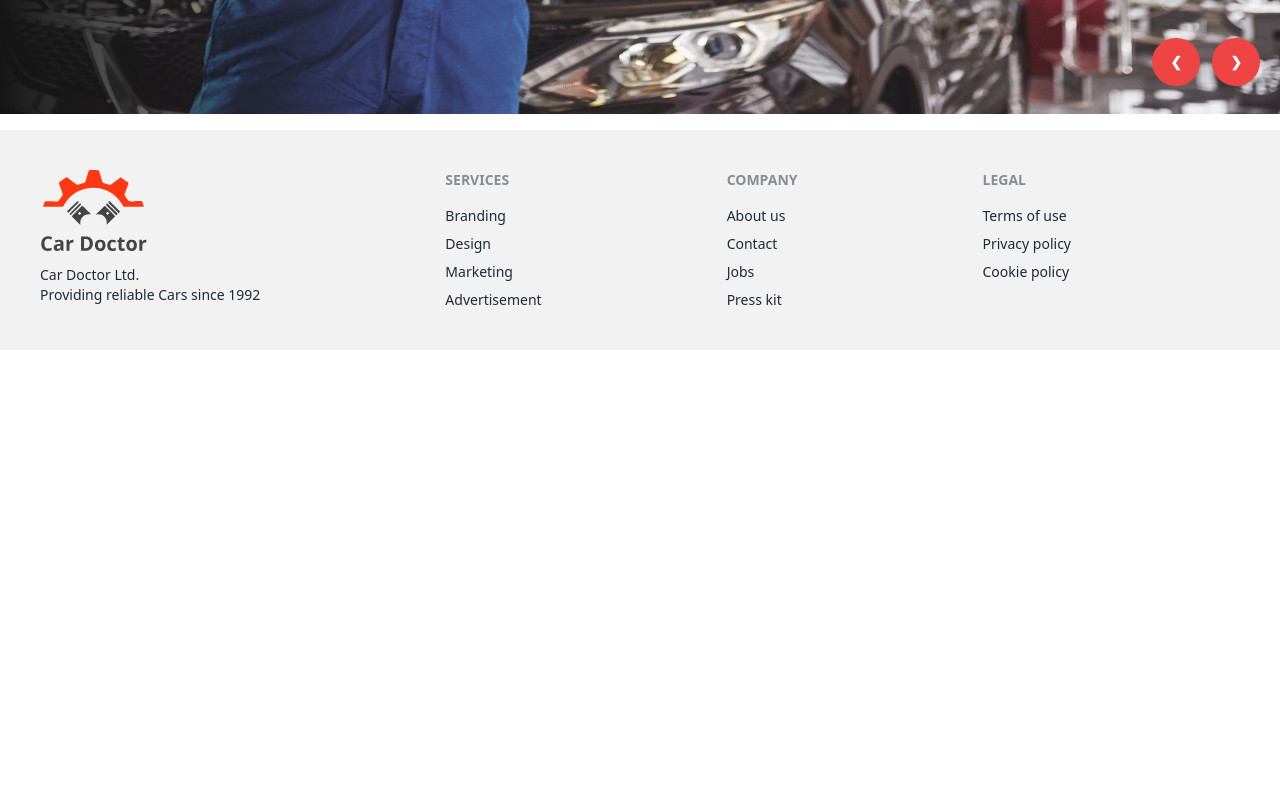
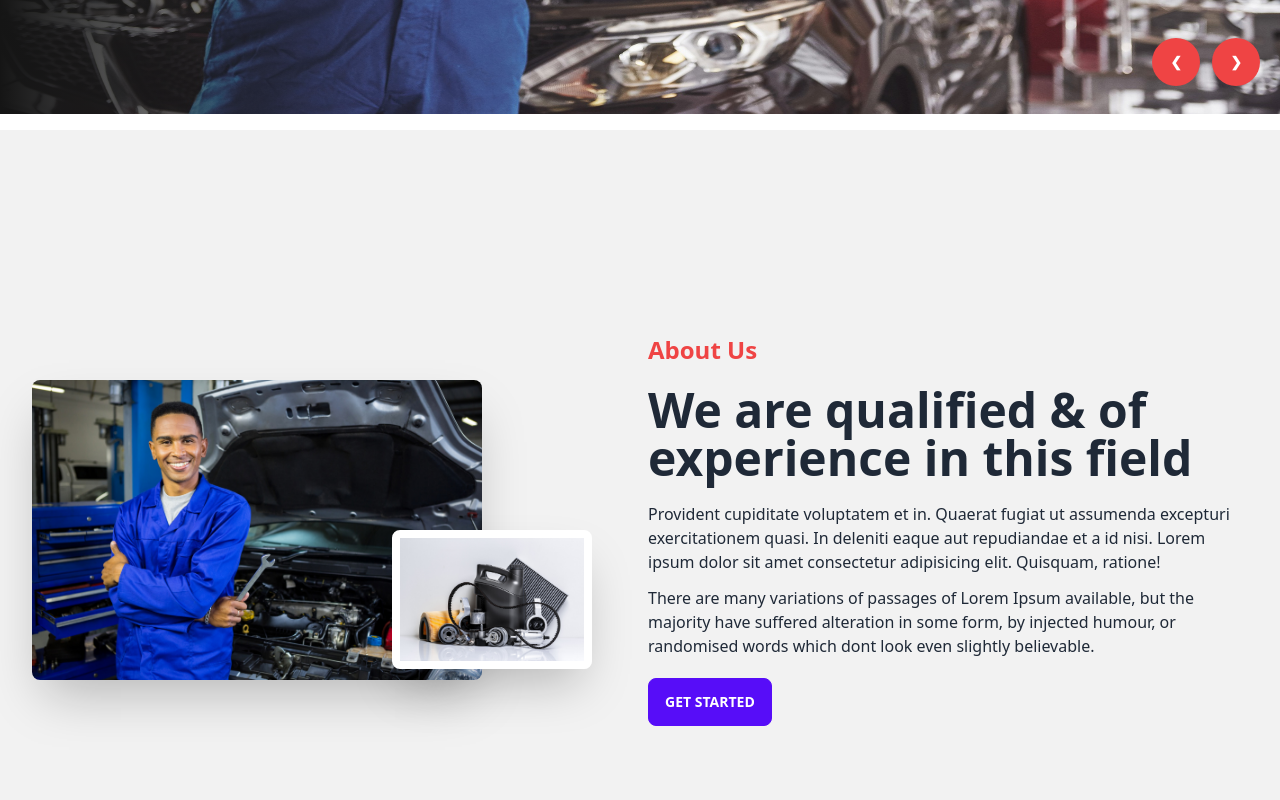
Before and after one commit to emon3455/M69-Car-House-Client, a React (Vite) app: page / in a window 1280 px wide. Shown: the part 540-1340 px from the top of the page. Before the commit the page ends 890 px from the top, so only its background shows below. Built offline with nearby package versions, Linux system fonts and the light colour scheme.

Commit message:
about section done

```diff
--- /dev/null
+++ b/src/Pages/Home/About.jsx
@@ -0,0 +1,32 @@
+import person from "../../assets/images/about_us/person.jpg"
+import parts from "../../assets/images/about_us/parts.jpg"
+
+const About = () => {
+    return (
+        <div className="hero min-h-screen bg-base-200 p-4">
+            <div className="hero-content flex-col lg:flex-row">
+                <div className="lg:w-1/2 relative">
+                    <img src={person} className="w-3/4 rounded-lg shadow-2xl" />
+                    <img src={parts} className="w-1/3 rounded-lg shadow-2xl absolute right-10 top-1/2 border-8 border-white" />
+                </div>
+                <div className="lg:w-1/2 space-y-5">
+                    <h3 className="text-2xl text-red-500 font-bold">About Us</h3>
+                    <h1 className="text-5xl font-bold">We are qualified & of experience in this field</h1>
+                    <div className="space-y-3 mb-4">
+                        <p>
+                            Provident cupiditate voluptatem et in. Quaerat fugiat ut assumenda excepturi exercitationem quasi. In deleniti eaque aut repudiandae et a id nisi. Lorem ipsum dolor sit amet consectetur adipisicing elit. Quisquam, ratione!
+                        </p>
+
+                        <p>
+                            There are many variations of passages of Lorem Ipsum available, but the majority have suffered alteration in some form, by injected humour, or randomised words which dont look even slightly believable.
+                        </p>
+
+                    </div>
+                    <button className="btn btn-primary">Get Started</button>
+                </div>
+            </div>
+        </div>
+    );
+};
+
+export default About;
--- a/src/Pages/Home/Home/Home.jsx
+++ b/src/Pages/Home/Home/Home.jsx
@@ -1,3 +1,4 @@
+import About from "../About";
 import Banner from "../Banner";
 
 
@@ -5,6 +6,7 @@
     return (
         <div>
            <Banner></Banner>
+           <About></About>
         </div>
     );
 };
```
